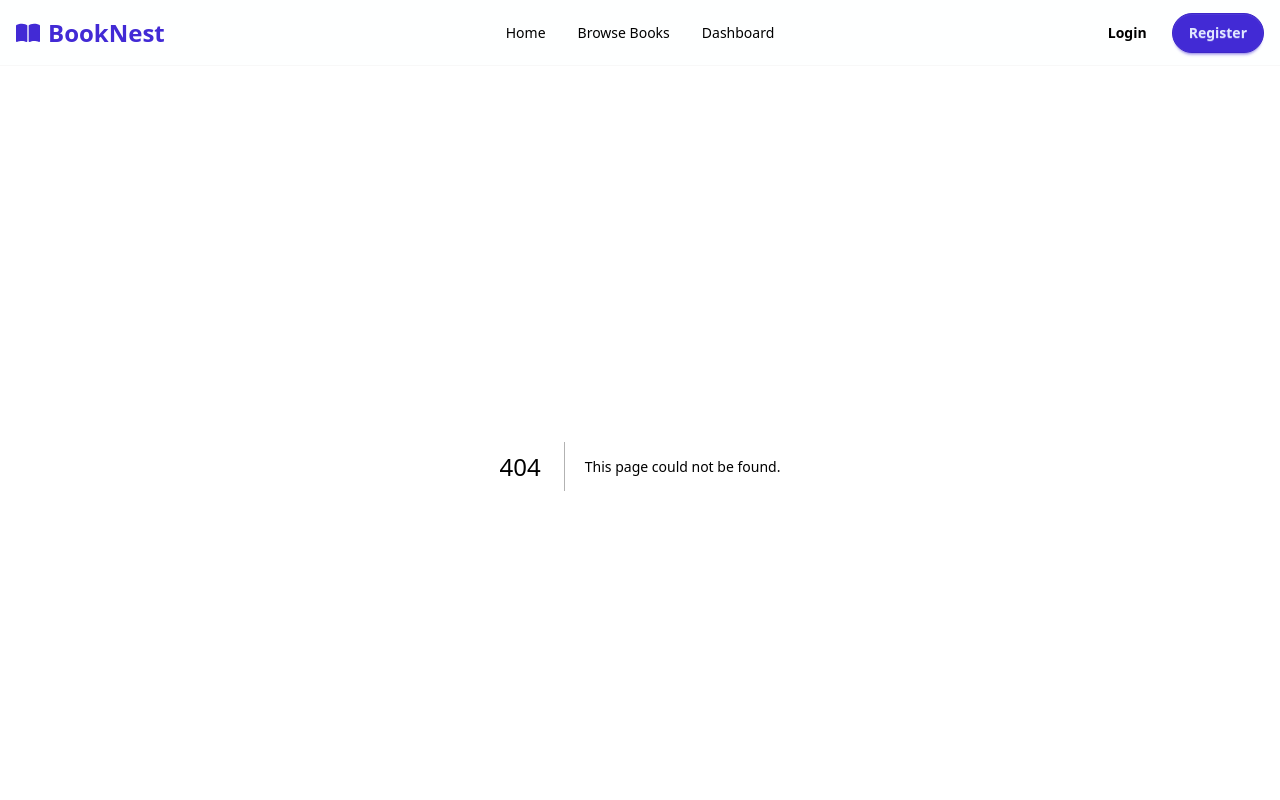
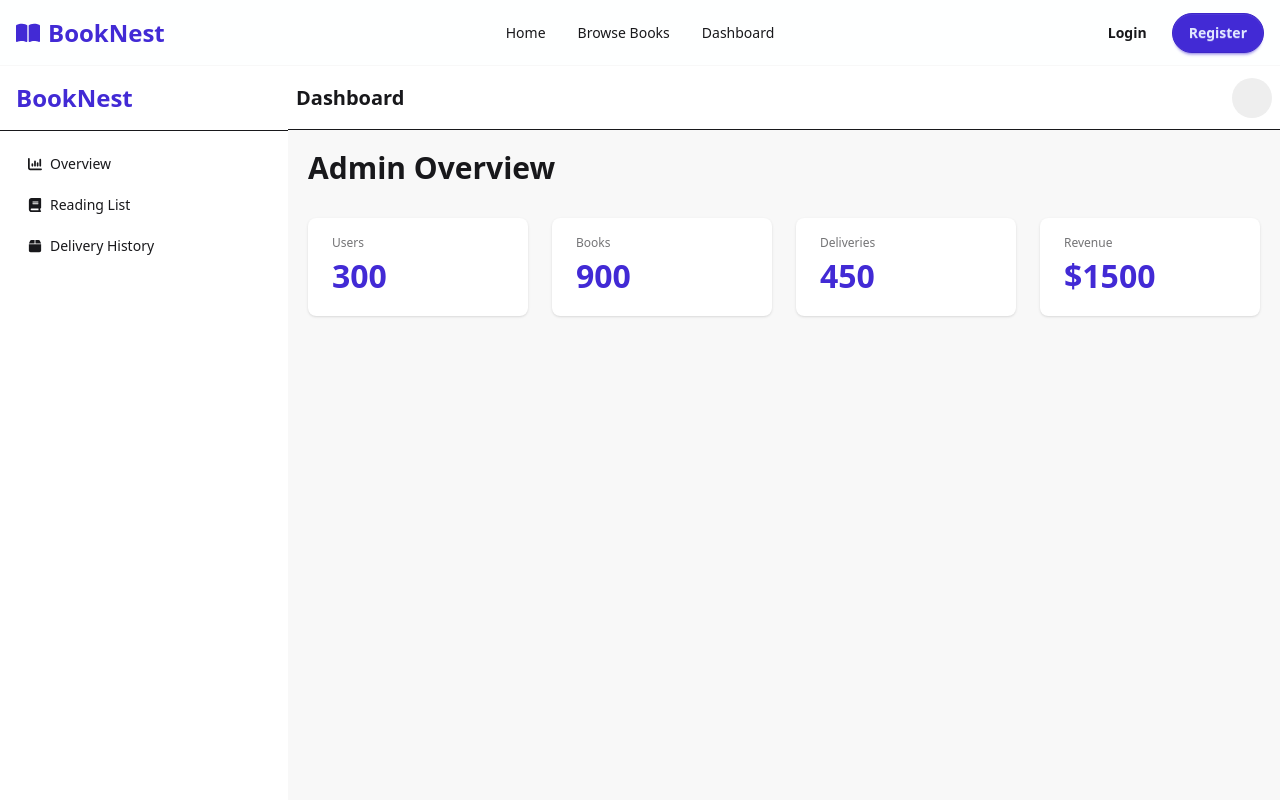
Before and after one commit to Atik03/B13-A10-Client, a Next.js app: page /dashboard/admin in a window 1280 px wide. Before the commit this address had no page. Shown: the top 800 px of the page. Built offline with nearby package versions, Linux system fonts and the light colour scheme.

Commit message:
add dashboard

```diff
--- /dev/null
+++ b/src/app/dashboard/admin/page.jsx
@@ -0,0 +1,19 @@
+import StatCard from "@/components/dashboard/StatCard";
+
+export default function AdminDashboard() {
+  return (
+    <div>
+      <h1 className="text-3xl font-bold mb-8">Admin Overview</h1>
+
+      <div className="grid md:grid-cols-4 gap-6">
+        <StatCard title="Users" value="300" />
+
+        <StatCard title="Books" value="900" />
+
+        <StatCard title="Deliveries" value="450" />
+
+        <StatCard title="Revenue" value="$1500" />
+      </div>
+    </div>
+  );
+}
--- /dev/null
+++ b/src/app/dashboard/layout.jsx
@@ -0,0 +1,30 @@
+import DashboardSidebar from "@/components/dashboard/DashboardSidebar";
+import DashboardTopbar from "@/components/dashboard/DashboardTopbar";
+
+export default function DashboardLayout({ children }) {
+  const role = "user";
+  // later:
+  // user
+  // librarian
+  // admin
+
+  return (
+    <div className="min-h-screen bg-base-200">
+      <div className="drawer lg:drawer-open">
+        <input
+          id="dashboard-drawer"
+          type="checkbox"
+          className="drawer-toggle"
+        />
+
+        <div className="drawer-content flex flex-col">
+          <DashboardTopbar />
+
+          <main className="p-5">{children}</main>
+        </div>
+
+        <DashboardSidebar role={role} />
+      </div>
+    </div>
+  );
+}
--- /dev/null
+++ b/src/app/dashboard/librarian/page.jsx
@@ -0,0 +1,17 @@
+import StatCard from "@/components/dashboard/StatCard";
+
+export default function LibrarianDashboard() {
+  return (
+    <div>
+      <h1 className="text-3xl font-bold mb-8">Librarian Overview</h1>
+
+      <div className="grid md:grid-cols-3 gap-6">
+        <StatCard title="Books Listed" value="120" />
+
+        <StatCard title="Total Earnings" value="$450" />
+
+        <StatCard title="Pending Requests" value="14" />
+      </div>
+    </div>
+  );
+}
--- /dev/null
+++ b/src/app/dashboard/page.jsx
@@ -0,0 +1,7 @@
+export default function DashboardPage() {
+  return (
+    <div>
+      <h1>Dashboard</h1>
+    </div>
+  );
+}
--- /dev/null
+++ b/src/app/dashboard/user/page.jsx
@@ -0,0 +1,17 @@
+import StatCard from "@/components/dashboard/StatCard";
+
+export default function UserDashboard() {
+  return (
+    <div>
+      <h1 className="text-3xl font-bold mb-8">User Overview</h1>
+
+      <div className="grid md:grid-cols-3 gap-6">
+        <StatCard title="Books Read" value="24" />
+
+        <StatCard title="Pending Deliveries" value="2" />
+
+        <StatCard title="Fees Spent" value="$35" />
+      </div>
+    </div>
+  );
+}
--- /dev/null
+++ b/src/components/dashboard/DashboardSidebar.jsx
@@ -0,0 +1,108 @@
+"use client";
+
+import Link from "next/link";
+import {
+  FaBook,
+  FaBox,
+  FaChartColumn,
+  FaUsers,
+  FaMoneyBill,
+} from "react-icons/fa6";
+
+export default function DashboardSidebar({ role }) {
+  return (
+    <div className="drawer-side z-50">
+      <label htmlFor="dashboard-drawer" className="drawer-overlay"></label>
+
+      <aside className="w-72 min-h-full bg-base-100">
+        <div className="p-4 border-b">
+          <h2 className="text-2xl font-bold text-primary">BookNest</h2>
+        </div>
+
+        <ul className="menu p-4 gap-2">
+          {role === "user" && (
+            <>
+              <li>
+                <Link href="/dashboard/user">
+                  <FaChartColumn />
+                  Overview
+                </Link>
+              </li>
+
+              <li>
+                <a>
+                  <FaBook />
+                  Reading List
+                </a>
+              </li>
+
+              <li>
+                <a>
+                  <FaBox />
+                  Delivery History
+                </a>
+              </li>
+            </>
+          )}
+
+          {role === "librarian" && (
+            <>
+              <li>
+                <Link href="/dashboard/librarian">
+                  <FaChartColumn />
+                  Overview
+                </Link>
+              </li>
+
+              <li>
+                <a>
+                  <FaBook />
+                  Add Book
+                </a>
+              </li>
+
+              <li>
+                <a>
+                  <FaBox />
+                  Manage Inventory
+                </a>
+              </li>
+            </>
+          )}
+
+          {role === "admin" && (
+            <>
+              <li>
+                <Link href="/dashboard/admin">
+                  <FaChartColumn />
+                  Overview
+                </Link>
+              </li>
+
+              <li>
+                <a>
+                  <FaUsers />
+                  Manage Users
+                </a>
+              </li>
+
+              <li>
+                <a>
+                  <FaBook />
+                  Manage Books
+                </a>
+              </li>
+
+              <li>
+                <a>
+                  <FaMoneyBill />
+                  Transactions
+                </a>
+              </li>
+            </>
+          )}
+        </ul>
+      </aside>
+    </div>
+  );
+}
--- /dev/null
+++ b/src/components/dashboard/DashboardTopbar.jsx
@@ -0,0 +1,21 @@
+import { FaBars } from "react-icons/fa6";
+
+export default function DashboardTopbar() {
+  return (
+    <div className="navbar bg-base-100 border-b">
+      <div className="flex-none lg:hidden">
+        <label htmlFor="dashboard-drawer" className="btn btn-square btn-ghost">
+          <FaBars />
+        </label>
+      </div>
+
+      <div className="flex-1">
+        <h2 className="text-xl font-bold">Dashboard</h2>
+      </div>
+
+      <div className="avatar">
+        <div className="w-10 rounded-full bg-base-300"></div>
+      </div>
+    </div>
+  );
+}
--- /dev/null
+++ b/src/components/dashboard/StatCard.jsx
@@ -0,0 +1,11 @@
+export default function StatCard({ title, value }) {
+  return (
+    <div className="stats shadow bg-base-100">
+      <div className="stat">
+        <div className="stat-title">{title}</div>
+
+        <div className="stat-value text-primary">{value}</div>
+      </div>
+    </div>
+  );
+}
```
